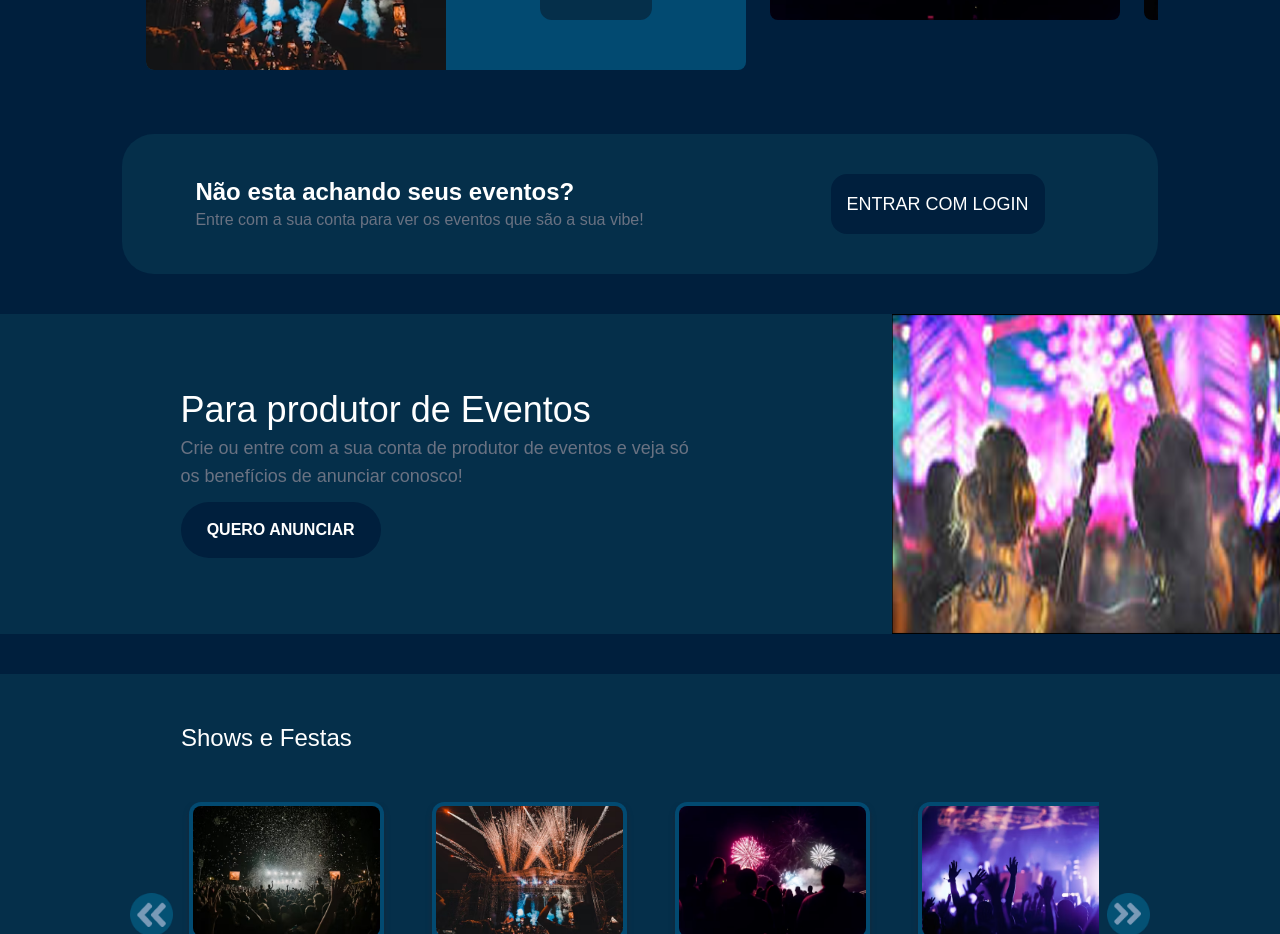
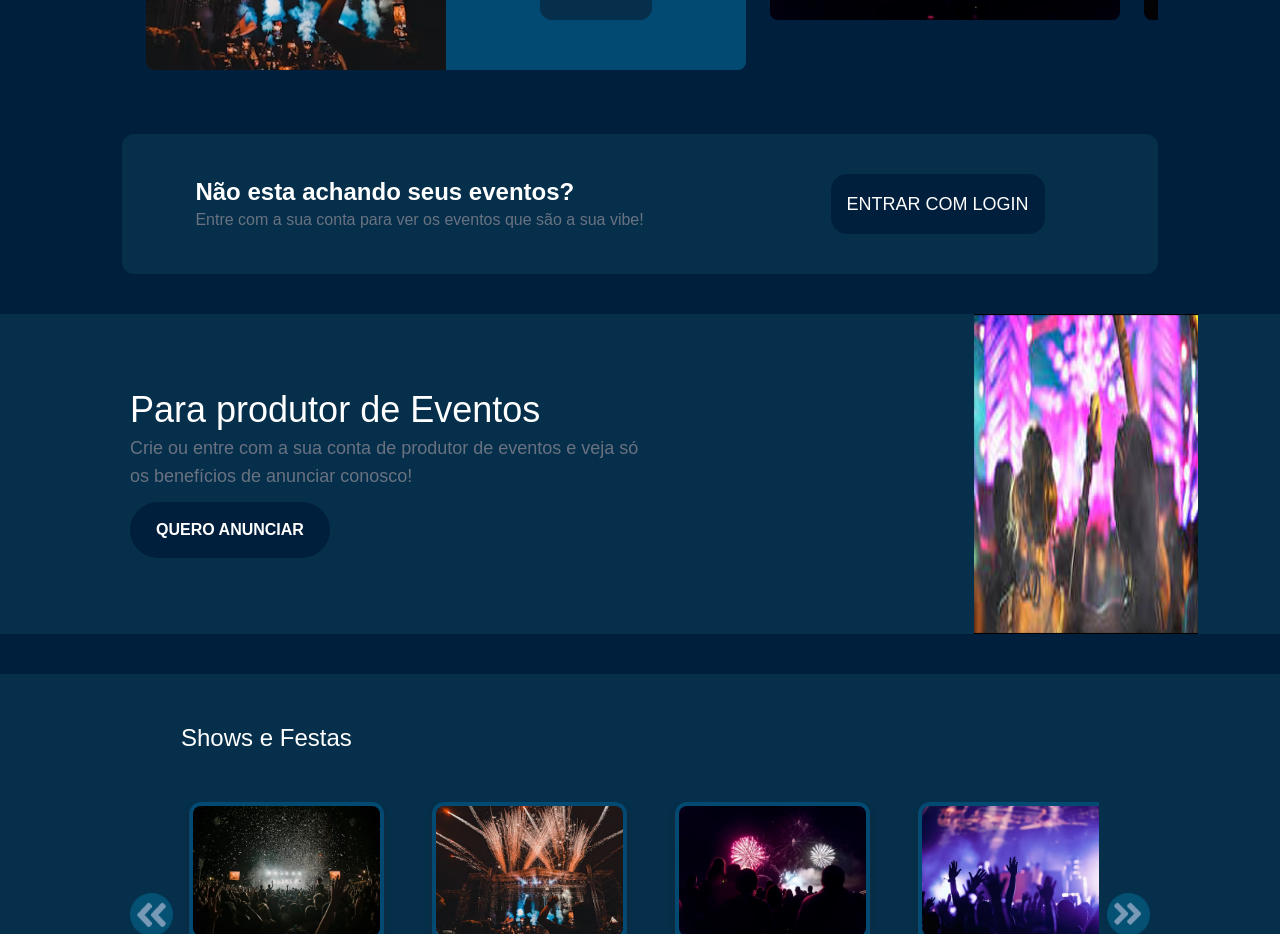
Before and after one commit to ksdf492-26/my-events, a Next.js app: page / in a window 1280 px wide. Shown: the part 2820-3754 px from the top of the page. Built offline with nearby package versions, Linux system fonts and the light colour scheme.

Commit message:
atualizações

```diff
--- a/src/components/CardCity/index.tsx
+++ b/src/components/CardCity/index.tsx
@@ -16,7 +16,6 @@ function CardCity({ name, url, index }: Props) {
         ${isDestaque ? 'min-w-[350px] h-[500px] ml-10 mr-10' : 'min-w-[250px] h-[400px]'}
       `}
     >
-      {/* Texto da cidade */}
       <div
         className={`
           w-full h-full absolute left-0 z-10 text-white  font-medium capitalize drop-shadow-md
--- a/src/pages/BeComeProducer/index.tsx
+++ b/src/pages/BeComeProducer/index.tsx
@@ -3,14 +3,14 @@ import { Producer } from "@/types/Producer"
 import { useState } from "react"
 
 function index({ Producter }: Producer) {
-        const [indice,setIndice] = useState(0)
+    const [indice, setIndice] = useState(0)
 
-        const text = ['rápida','barata','segura']
+    const text = ['rápida', 'barata', 'segura']
     setTimeout(() => {
-            setIndice(indice +1)
+        setIndice(indice + 1)
 
 
-            if(indice >=2) {
+        if (indice >= 2) {
             setIndice(0)
         }
     }, 1950);
@@ -39,13 +39,15 @@ function index({ Producter }: Producer) {
             }
             {
                 Producter == 2 &&
-                <div className="flex items-center h-80 justify-between bg-sky-950 mb-10 w-full">
+                <div className="bg-sky-950">
+                    <section className="container">
+                        <div className="flex items-center h-80  justify-between mb-10 w-full">
                             <div className="flex justify-center items-center  font-medium p-5">
-                        <div className="w-2/3 flex flex-col gap-1" >
+                                <div className=" flex flex-col gap-1" >
                                     <div className="text-4xl">
                                         Para produtor de Eventos
                                     </div>
-                            <div className="text-lg text-gray-500 ">
+                                    <div className="text-lg text-gray-500 w-2/3 ">
                                         Crie ou entre com a sua conta de produtor de eventos e veja só os benefícios de anunciar conosco!
                                     </div>
                                     <div className="p-3 self-start mt-2 cursor-pointer w-[200px] bg-[#001F3D] rounded-4xl text-center font-bold uppercase ">
@@ -58,6 +60,9 @@ function index({ Producter }: Producer) {
                                 <img className=" h-full" src="./BeComeProducer.png" alt="" />
                             </div>
                         </div>
+                    </section>
+                </div>
+
             }
             {
                 Producter == 3 &&
--- a/src/pages/Category/index.tsx
+++ b/src/pages/Category/index.tsx
@@ -44,7 +44,7 @@ function index() {
                         </div>
 
                     </div>
-                    <div className='w-full bg-sky-950 rounded-4xl flex items-center justify-around'>
+                    <div className='w-full bg-sky-950 rounded-xl flex items-center justify-around'>
 
                         <div>
                             <div className='font-bold text-2xl'>
--- a/src/pages/CityEvents/index.tsx
+++ b/src/pages/CityEvents/index.tsx
@@ -2,7 +2,6 @@
 import { useEffect, useRef, useState } from 'react'
 import Card from '@/components/CardCity'
 import City from '@/data/City'
-
 function Index() {
   const scrollRef1 = useRef<HTMLDivElement>(null)
   const scrollRef2 = useRef<HTMLDivElement>(null)
@@ -44,7 +43,7 @@ function Index() {
 
           <div
             ref={scrollRef1}
-            className="flex gap-3 items-center overflow-x-auto h-[500px] w-full py-4 px-4"
+            className="flex gap-3 items-center overflow-x-auto h-[650px] w-full py-4 px-4"
           >
             {
               cityList.map((city, index) => (
@@ -65,7 +64,7 @@ function Index() {
           </div>
           <div
             ref={scrollRef2}
-            className="flex items-center gap-3 overflow-x-auto h-[500px] w-full py-4 px-4"
+            className="flex items-center gap-3 overflow-x-auto h-[650px] w-full py-4 px-4"
           >
             {
               cityList.map((city,index) => (
```
Also changed, not shown: 1 other file (tests, documents, lock files or other folders). Lines whose indentation alone changed are shown as unchanged.
